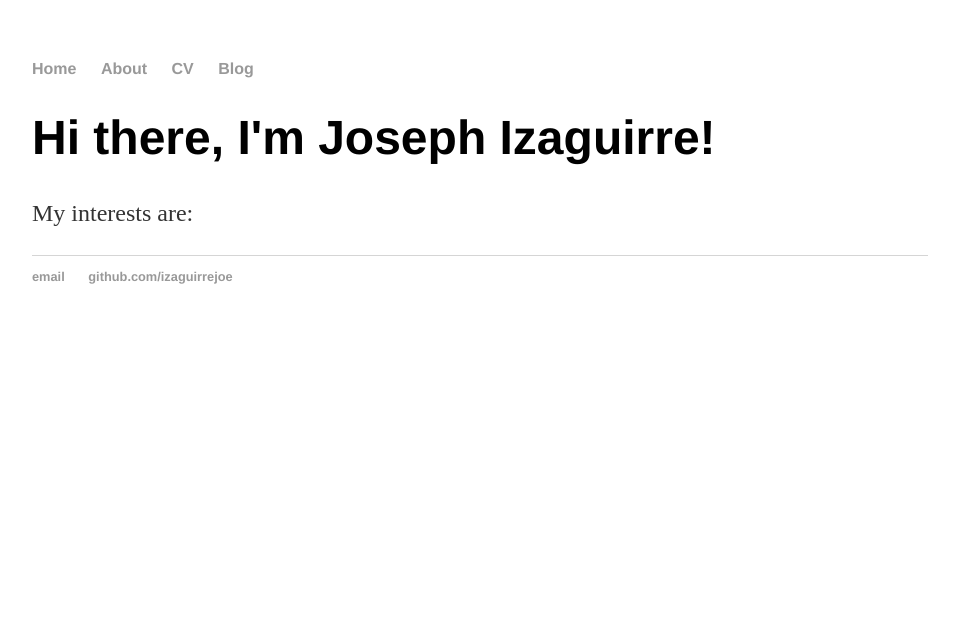
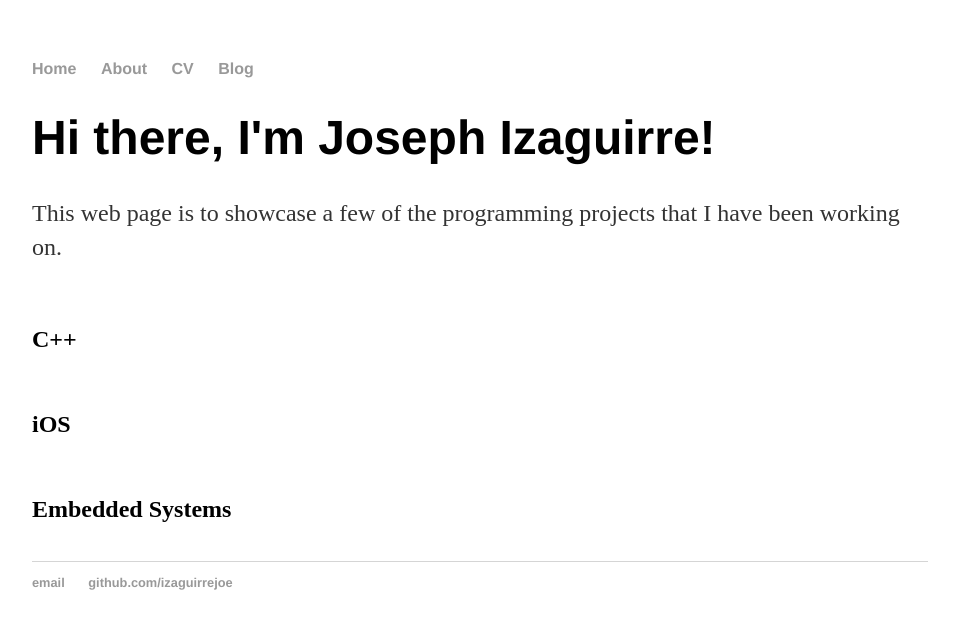
Before and after one commit to izaguirrejoe/izaguirrejoe.github.io, a Jekyll site: the page built from index.html, in a window 1280 px wide. Shown: the top 629 px of the page, without its empty margins (160-1119 px from the left). Built offline with Jekyll 4.4.1, drawn with Linux system fonts in a browser that asks for light colours.

Commit message:
Added sections to main page

```diff
--- a/index.html
+++ b/index.html
@@ -4,5 +4,12 @@ title: Joseph Izaguirre
 ---
 <div class="blurb">
 	<h1>Hi there, I'm Joseph Izaguirre!</h1>
-	<p>My interests are: </p>
+	<p> This web page is to showcase a few of the programming projects that I have been working on. </p>
+	<br>
+	<h2>C++</h2>
+	<br>
+	<h2>iOS</h2>
+	<br>
+	<h2>Embedded Systems</h2>
+	<br>
 </div><!-- /.blurb -->
```
